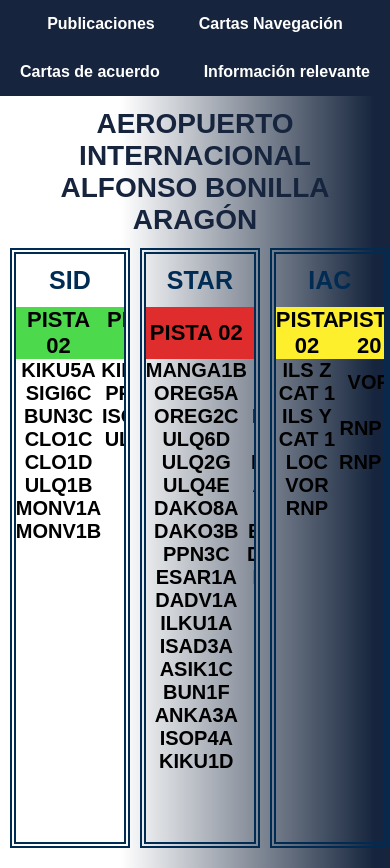
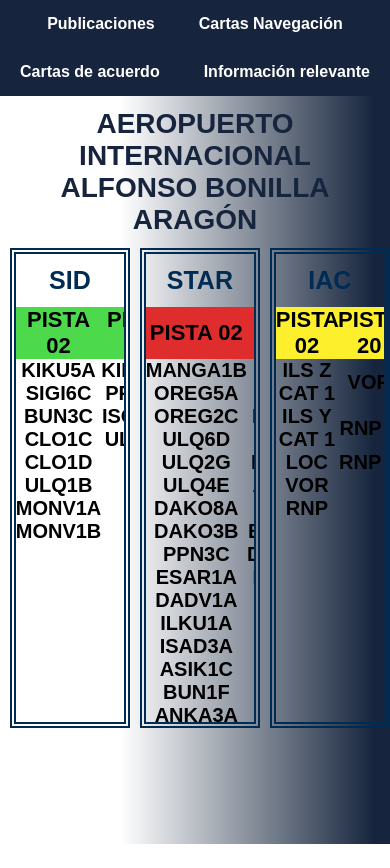
Before and after one commit to Shotta527/bonilla, a plain HTML site: page index.html in a window 390 px wide. Shown: the top 868 px of the page. After the commit the page ends 844 px from the top, so only its background shows below. Drawn offline with Linux system fonts and the light colour scheme.

Commit message:
Add files via upload

```diff
--- a/Cali.css
+++ b/Cali.css
@@ -299,7 +299,7 @@
     width: 100%;
     display: flex;
     padding-bottom: 15px;
-    height: 600px;
+    height: 480px;
     margin-bottom: 20px;
 }
 
@@ -312,7 +312,7 @@
         border-style: double;
         border-color: #002c54;
         overflow: hidden;
-        height: 600px;
+        height: 480px;
         float: left;
         flex:1;
      }
@@ -325,7 +325,7 @@
         border-style: double;
         border-color: #002c54;
         overflow: hidden;
-        height: 600px;
+        height: 480px;
         float: left;
         flex:1;
     }
```
